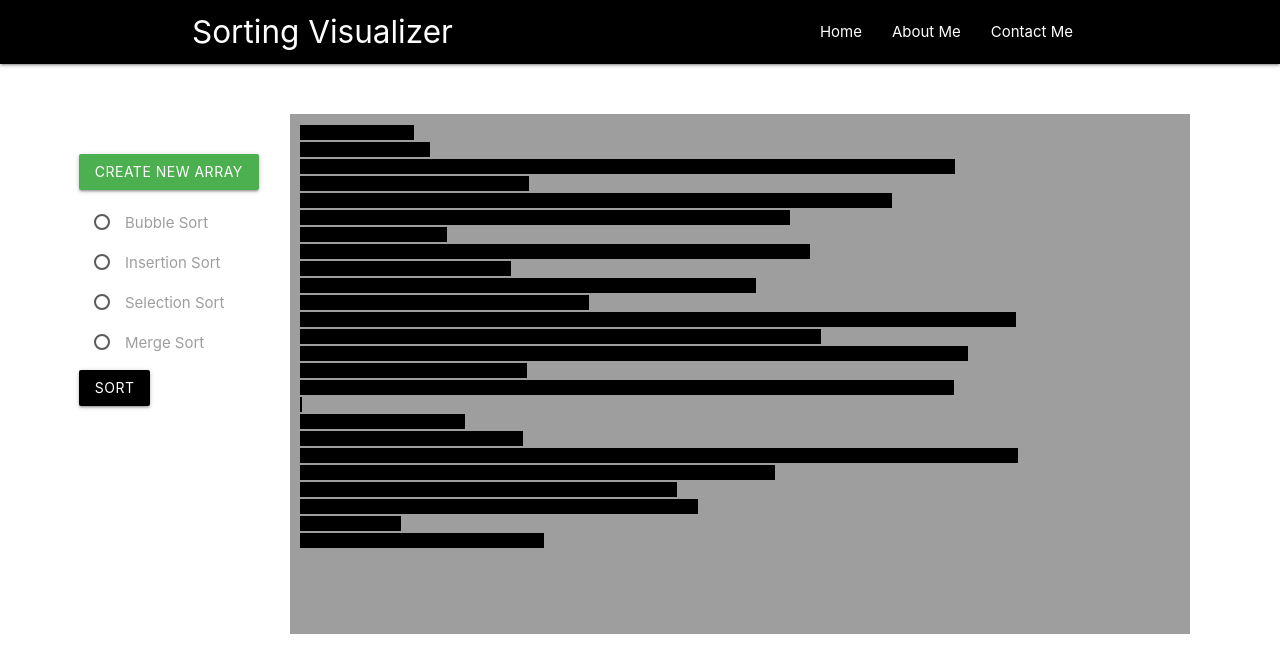
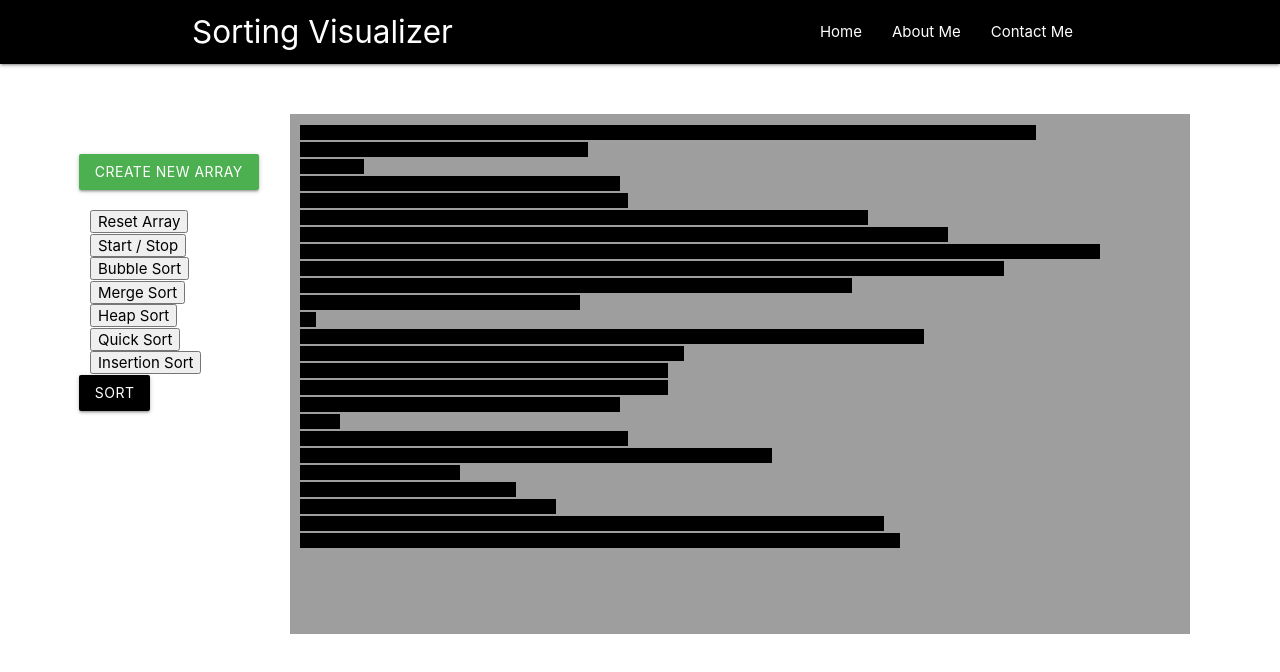
Before and after one commit to theashishmaurya/sorting, a React (Create React App) app: page / in a window 1280 px wide. Shown: the top 672 px of the page. Built offline with nearby package versions, Linux system fonts and the light colour scheme.

Commit message:
reduced, optimised code | added features

```diff
--- /dev/null
+++ b/src/Components/Algorithms/bubbleSort.js
@@ -0,0 +1,24 @@
+const bubbleSort = (arrO) => {
+  const arr = [...arrO];
+
+  const swap = (arr, xp, yp) => {
+    let temp = arr[xp];
+    arr[xp] = arr[yp];
+    arr[yp] = temp;
+  };
+
+  const n = arr.length;
+  let StateContainer = [];
+  for (let i = 0; i < n - 1; i++) {
+    for (let j = 0; j < n - i - 1; j++) {
+      if (arr[j] > arr[j + 1]) {
+        swap(arr, j, j + 1);
+        StateContainer.push([...arr]);
+      }
+    }
+  }
+
+  return StateContainer;
+};
+
+export default bubbleSort;
--- /dev/null
+++ b/src/Components/Algorithms/heapSort.js
@@ -0,0 +1,42 @@
+const heapSort = (ar) => {
+  let array = [...ar];
+  let StateContainer = [];
+
+  const heapify = (arr, n, i) => {
+    var largest = i;
+    var l = 2 * i + 1;
+    var r = 2 * i + 2;
+
+    if (l < n && arr[l] > arr[largest]) largest = l;
+
+    if (r < n && arr[r] > arr[largest]) largest = r;
+
+    if (largest != i) {
+      var swap = arr[i];
+      arr[i] = arr[largest];
+      arr[largest] = swap;
+      heapify(arr, n, largest);
+    }
+  };
+
+  const sort = (arr) => {
+    var n = arr.length;
+
+    for (var i = n / 2 - 1; i >= 0; i--) heapify(arr, n, i);
+
+    for (var i = n - 1; i > 0; i--) {
+      var temp = arr[0];
+      arr[0] = arr[i];
+      arr[i] = temp;
+      heapify(arr, i, 0);
+      StateContainer.push([...arr]);
+    }
+  };
+
+  sort(array);
+  StateContainer.push(array);
+
+  return StateContainer;
+};
+
+export default heapSort;
--- a/src/Components/Algorithms/helper.js
+++ /dev/null
@@ -1,36 +0,0 @@
-//Helper file for Algorithms
-
-export const Merge = (array, mid, l, h) => {
-  let i, j;
-  i = l;
-  j = mid + 1;
-  let temp = [];
-  while (i < mid + 1 && j < h) {
-    if (array[i] < array[j]) {
-      temp.push(array[i]);
-      i++;
-    } else {
-      temp.push(array[j]);
-      j++;
-    }
-  }
-  for (; i < mid + 1; i++) {
-    temp.push(array[i]);
-  }
-  for (; j < h; j++) {
-    temp.push(array[j]);
-  }
-  for (let i = 0; i < temp.length; i++) {
-    array[i] = temp[i];
-  }
-};
-
-// Tester Code
-// const mergeAlgoTester = () => {
-//   const array = [10, 35, 3, 5, 34, 93, 40];
-//   const mid = array.length / 2;
-//   const low = 0;
-//   const high = array.length;
-//   const result = Merge(array, mid, low, high);
-//   console.log(result);
-// };
--- /dev/null
+++ b/src/Components/Algorithms/insertionSort.js
@@ -0,0 +1,21 @@
+const insertionSort = (arrO) => {
+  let arr = [...arrO];
+  const n = arr.length;
+  let i, key, j;
+  let StateContainer = [];
+  for (i = 1; i < n; i++) {
+    key = arr[i];
+    j = i - 1;
+
+    while (j >= 0 && arr[j] > key) {
+      arr[j + 1] = arr[j];
+      StateContainer.push([...arr]);
+      j = j - 1;
+    }
+    arr[j + 1] = key;
+    StateContainer.push([...arr]);
+  }
+  return StateContainer;
+};
+
+export default insertionSort;
--- /dev/null
+++ b/src/Components/Algorithms/mergeSort.js
@@ -0,0 +1,35 @@
+const mergeSort = (arr) => {
+  const merge = (left, right) => {
+    let arr = [];
+    while (left.length && right.length) {
+      if (left[0] < right[0]) {
+        arr.push(left.shift());
+      } else {
+        arr.push(right.shift());
+      }
+    }
+    return [...arr, ...left, ...right];
+  };
+
+  let StateContainer = [];
+  let array = [...arr];
+
+  const actSort = (array) => {
+    const half = array.length / 2;
+
+    if (array.length < 2) {
+      return array;
+    }
+
+    StateContainer.push([...array]);
+    const left = array.splice(0, half);
+    return merge(actSort(left), actSort(array));
+  };
+  StateContainer.push([...array]);
+
+  actSort(array);
+  StateContainer = StateContainer.sort((a, b) => b.length - a.length);
+  return StateContainer;
+};
+
+export default mergeSort;
--- /dev/null
+++ b/src/Components/Algorithms/quickSort.js
@@ -0,0 +1,35 @@
+const quickSort = (ar) => {
+    let array = [...ar];
+    let StateContainer = [];
+  const partition = (arr, startIndex, endIndex) => {
+    const pivotVal = arr[endIndex];
+    let index = startIndex;
+
+    for (let i = index; i < endIndex; i++) {
+      if (arr[i] < pivotVal) {
+        [arr[i], arr[index]] = [arr[index], arr[i]];
+        index += 1;
+      }
+    }
+
+    [arr[index], arr[endIndex]] = [arr[endIndex], arr[index]];
+    return index;
+  };
+
+  const sort = (arr, startIndex, endIndex) => {
+    if (startIndex >= endIndex) {
+      return;
+    }
+
+    let midIndex = partition(arr, startIndex, endIndex);
+
+    StateContainer.push([...arr]);
+    sort(arr, startIndex, midIndex - 1);
+    sort(arr, midIndex + 1, endIndex);
+  };
+
+  sort(array, 0, array.length - 1);
+  return StateContainer;
+};
+
+export default quickSort;
--- a/src/Components/NewData.js
+++ /dev/null
@@ -1,11 +0,0 @@
-const createArray = () => {
-  let array = [];
-  let i = 0;
-  while (i < 25) {
-    let number = Math.random() * 100;
-    array.push(number);
-    i++;
-  }
-  return array;
-};
-export default createArray;
--- a/src/Components/cont.js
+++ b/src/Components/cont.js
@@ -1,185 +1,101 @@
-import React, { useState } from "react";
-import createArray from "./NewData";
-import {
-  BubbleSort,
-  InsertionSort,
-  SelectionSort,
-  MergeSort,
-  QuickSort,
-} from "./Algorithms/sortingAlgos";
+import React, { useState, useEffect } from "react";
+import bubbleSort from "./Algorithms/bubbleSort";
+import heapSort from "./Algorithms/heapSort";
+import insertionSort from "./Algorithms/insertionSort";
+import mergeSort from "./Algorithms/mergeSort";
+import quickSort from "./Algorithms/quickSort";
+
+let continueFlag = true;
+let running = false;
+let skip = false;
+const waitTime = 50;
+
+const getRandomArray = (cap) => {
+  return Array.from(
+    { length: cap },
+    () => Math.floor(Math.random() * 100) + 1
+  );
+};
 
 //style = {{margin : '50px', minWidth : '1200px' , minHeight : '500px'}
 const Container = () => {
-  const [arr, setArray] = useState(createArray());
-  const [steps, setSteps] = useState([]);
-  const [selectedAlgorithm, setSelectedAlgorithm] = useState();
-  const [isSorted, setIsSorted] = useState(false);
+  const [boundArray, setboundArray] = useState(getRandomArray(25));
 
-  const algorithms = {
-    BubbleSort,
-    InsertionSort,
-    SelectionSort,
-    // HeapSort,
-    MergeSort,
-    QuickSort,
+  const sleep = (ms) => {
+    return new Promise((resolve) => setTimeout(resolve, ms));
   };
 
-  const handleCreateNewData = () => {
-    let newarr = createArray();
-    setArray([]);
+  const resetArray = () => {
+    skip = true;
+    setboundArray(getRandomArray(25));
+  };
+  const startStop = () => (continueFlag = !continueFlag);
 
-    setArray([...newarr]);
-    setSteps([]);
-
-    if (algorithms[selectedAlgorithm] !== undefined) {
-      algorithms[selectedAlgorithm](newarr, setSteps);
+  const playSort = async (func) => {
+    let i = 0;
+    let StateContainer = func(boundArray);
+    console.log(StateContainer);
+    continueFlag = true;
+    if (running) {
+      skip = true;
+      while (running) {
+        await sleep(50);
+      }
     }
-    if (isSorted) {
-      setIsSorted(false);
+    skip = false;
+    running = true;
+    while (i < StateContainer.length) {
+      if (skip) {
+        running = false;
+        return;
+      }
+      if (!continueFlag) {
+        await sleep(100);
+        continue;
+      }
+      setboundArray(StateContainer[i]);
+      await sleep(waitTime);
+      i++;
     }
-    console.log(arr);
+    running = false;
   };
-
-  const handleOnchange = (e) => {
-    console.log(e.target.value);
-    setSelectedAlgorithm(e.target.value);
-    algorithms[e.target.value](arr, setSteps);
-  };
-
-  const setTimeoutfun = () => {
-    //    let steps = steps;
-    if (isSorted === false) {
-      let i = 0;
-      while (i < steps.length) {
-        let current = i;
-        setTimeout(() => {
-          setArray(steps[current]);
-        }, 400 * i);
-        i++;
-      }
-      setIsSorted(true);
-    } else {
-      alert("Already sorted");
-    }
-  };
-  // const handleShowData = () => {
-  //   console.log(steps);
-  // };
 
   return (
     <div
-      className='container '
+      className="container "
       style={{ margin: "50px ", minWidth: "1200px", minHeight: "500px" }}
     >
-      <div className='row'>
-        <div className='col s2 ' style={{ margin: "20px", padding: "20px" }}>
-          <div className='row'>
-            <div
-              class='waves-effect waves-light btn green'
-              onClick={handleCreateNewData}
-            >
+      <div className="row">
+        <div className="col s2 " style={{ margin: "20px", padding: "20px" }}>
+          <div className="row">
+            <div className="waves-effect waves-light btn green">
               Create New Array
             </div>
           </div>
-          <form action='#'>
-            <p>
-              <label>
-                <input
-                  className='with-gap'
-                  name='group1'
-                  type='radio'
-                  value='BubbleSort'
-                  onChange={handleOnchange}
-                />
+          <form action="#">
+            <button onClick={resetArray}> Reset Array</button>
+            <button onClick={startStop}> Start / Stop</button>
+            <button onClick={() => playSort(bubbleSort)}> Bubble Sort</button>
+            <button onClick={() => playSort(mergeSort)}> Merge Sort</button>
+            <button onClick={() => playSort(heapSort)}> Heap Sort</button>
+            <button onClick={() => playSort(quickSort)}> Quick Sort</button>
+            <button onClick={() => playSort(insertionSort)}>
+              {" "}
+              Insertion Sort
+            </button>
+          </form>
 
-                <span>Bubble Sort</span>
-              </label>
-            </p>
-            <p>
-              <label>
-                <input
-                  className='with-gap'
-                  name='group1'
-                  type='radio'
-                  value='InsertionSort'
-                  onChange={handleOnchange}
-                />
-                <span>Insertion Sort</span>
-              </label>
-            </p>
-            <p>
-              <label>
-                <input
-                  className='with-gap'
-                  name='group1'
-                  type='radio'
-                  value='SelectionSort'
-                  onChange={handleOnchange}
-                />
-                <span>Selection Sort</span>
-              </label>
-            </p>
-            {/* <p>
-              <label>
-                <input
-                  className='with-gap'
-                  name='group1'
-                  type='radio'
-                  value='HeapSort'
-                  onChange={handleOnchange}
-                />
-                <span>Heap Sort</span>
-              </label>
-            </p> */}
-            <p>
-              <label>
-                <input
-                  className='with-gap'
-                  name='group1'
-                  type='radio'
-                  value='MergeSort'
-                  onChange={handleOnchange}
-                />
-                <span>Merge Sort</span>
-              </label>
-            </p>{" "}
-            {/* <p>
-              <label>
-                <input
-                  className='with-gap'
-                  name='group1'
-                  type='radio'
-                  value='QuickSort'
-                  onChange={handleOnchange}
-                />
-                <span>Quick Sort</span>
-              </label>
-            </p> */}
-          </form>
-          {/* <div className='row'>
-            <a
-              class='waves-effect waves-light btn black'
-              onClick={handleShowData}
-            >
-              show
-            </a>
-          </div> */}
-          <div className='row'>
-            <div
-              class='waves-effect waves-light btn black'
-              onClick={setTimeoutfun}
-            >
-              Sort
-            </div>
+          <div className="row">
+            <div className="waves-effect waves-light btn black">Sort</div>
           </div>
         </div>
-        <div className='col s9 grey' style={{ padding: "10px" }}>
+        <div className="col s9 grey" style={{ padding: "10px" }}>
           <div style={{ minWidth: "1000px", minHeight: "500px" }}>
-            {arr.map((val, index) => (
+            {boundArray.map((val, index) => (
               <div key={index}>
                 <div style={{ height: "1px" }}></div>
                 <div
-                  className='bar black'
+                  className="bar black"
                   style={{ height: "15px", width: val * 8 }}
                 >
                   {" "}
```
Also changed, not shown: src/Components/Algorithms/sortingAlgos.js (deleted, +0 -81 lines), src/Components/Algorithms/tempCodeRunnerFile.js (deleted, +0 -32 lines), src/Components/dummyGraph.js (deleted, +0 -21 lines), 2 other files (tests, documents, lock files or other folders).
